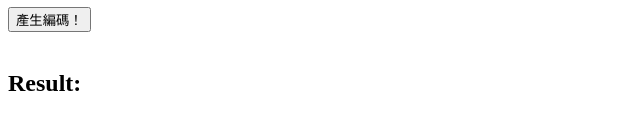
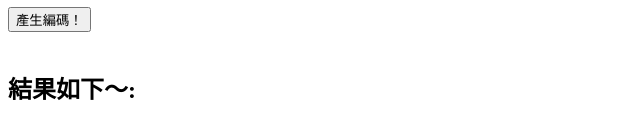
Before and after one commit to DanielTsai117/danieltsai117.github.io, a plain HTML site: page 2menpwd/index.html in a window 1280 px wide. Shown: the part 168-306 px from the top of the page, without its empty margins (0-640 px from the left). Drawn offline with Linux system fonts and the light colour scheme.

Commit message:
Update index.html

```diff
--- a/2menpwd/index.html
+++ b/2menpwd/index.html
@@ -20,7 +20,7 @@
     <button onclick="generateBase64()">產生編碼！</button>
     <br />
     <br />
-    <h2>Result:</h2>
+    <h2>結果如下～:</h2>
     <p id="result"></p>
 
     <script>
```
